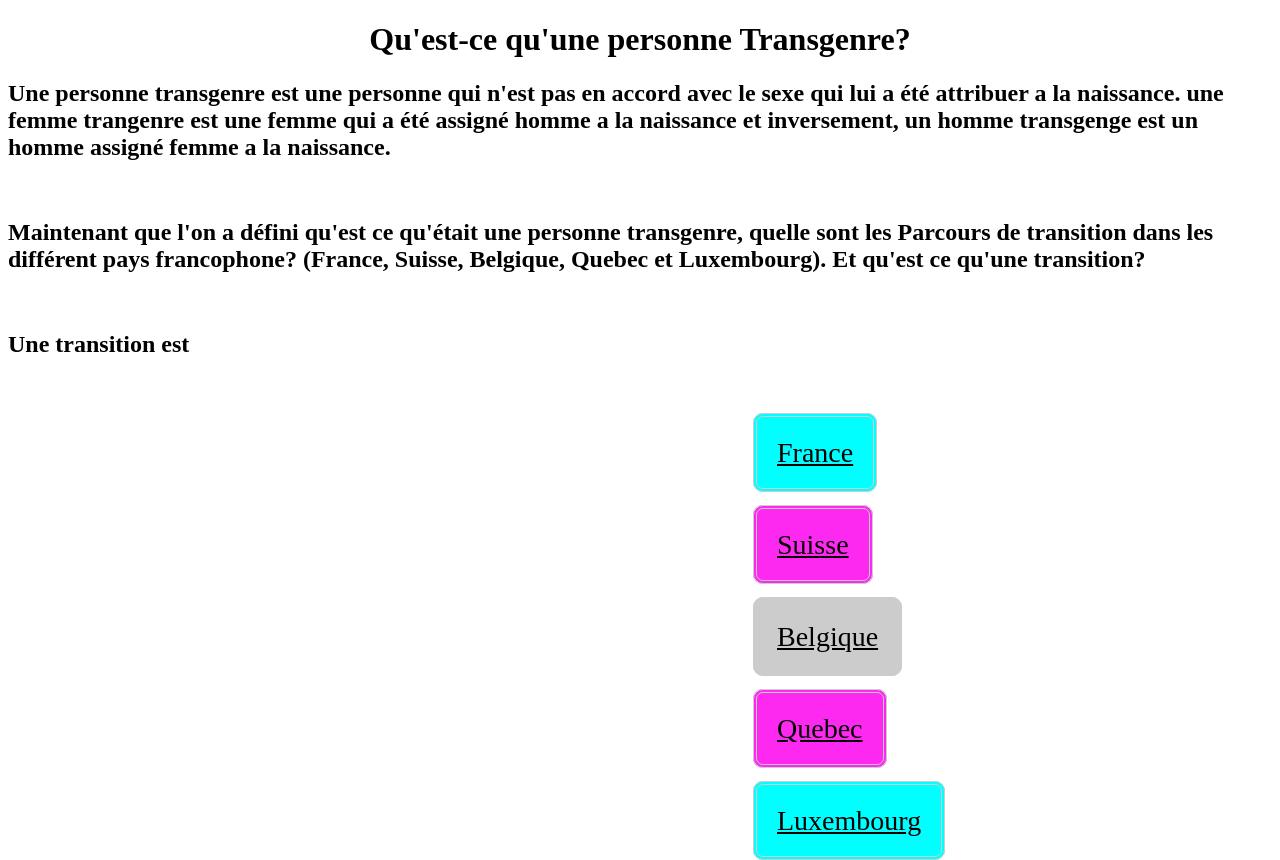
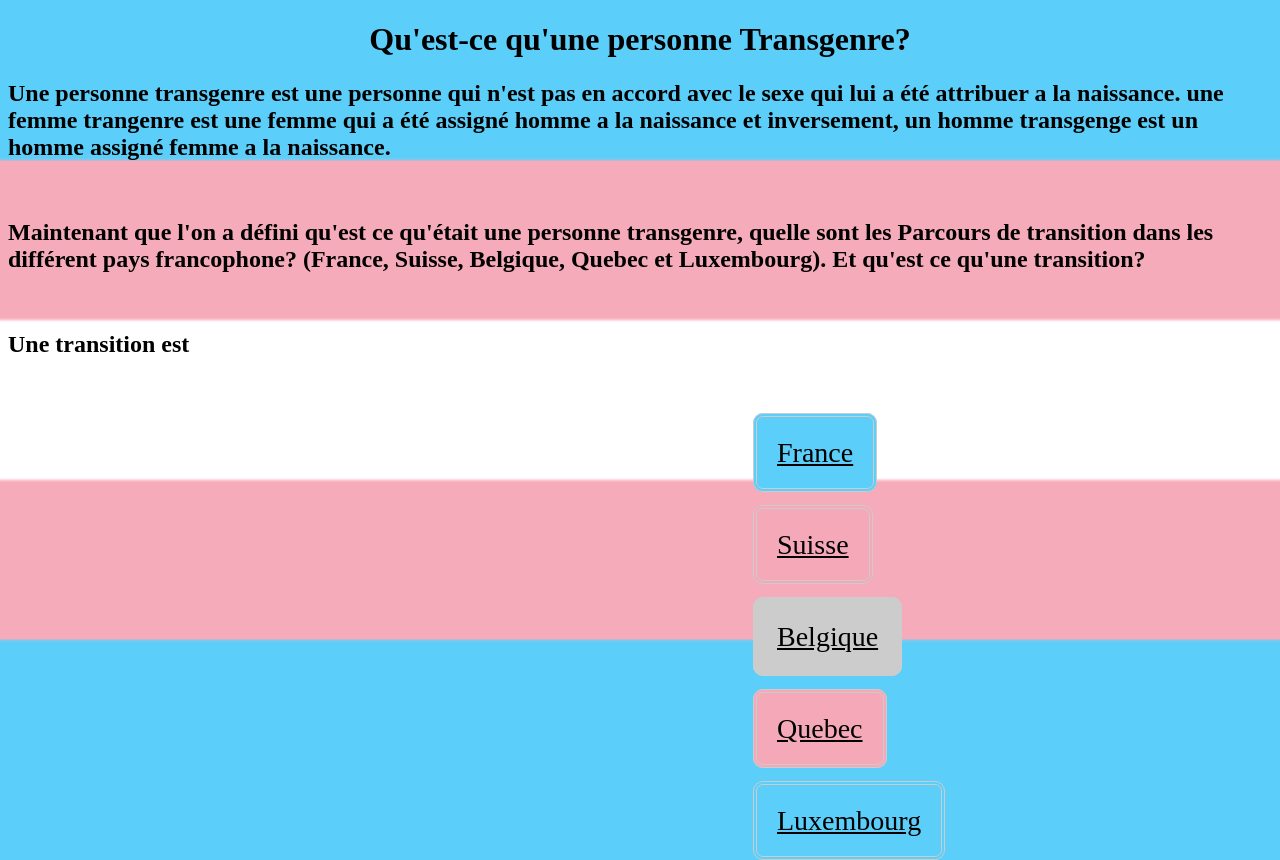
Before and after one commit to niouf07/Project-trangender, a plain HTML site: page index.html in a window 1280 px wide. Drawn offline with Linux system fonts and the light colour scheme.

Commit message:
background image centrement des bouton et correction couleur bouton

```diff
--- a/css/style.css
+++ b/css/style.css
@@ -28,11 +28,11 @@ a {
 }
 
 .fr {
-  background-color: aqua;
+  background-color: rgb(91, 206, 250);
 }
 
 .ch {
-  background-color: rgb(254, 41, 240);
+  background-color: rgb(245, 169, 184);
 }
 
 .belge {
@@ -40,13 +40,21 @@ a {
 }
 
 .quebec {
-  background-color: rgb(254, 41, 240);
+  background-color: rgb(245, 169, 184);
 }
 
 .lux {
-  background-color: aqua;
+  background-color: rgb(91, 206, 250);
 }
 
 .centre {
   padding-left: 700px;
 }
+
+html {
+  background: url(/img/trans.png) no-repeat center center fixed;
+  -webkit-background-size: cover;
+  -moz-background-size: cover;
+  -o-background-size: cover;
+  background-size: cover;
+}
--- a/index.html
+++ b/index.html
@@ -9,6 +9,7 @@
     <title>Transgenre | Parcour et démarche | Acceuil</title>
   </head>
   <body>
+  <div class="haut">
     <h1>Qu'est-ce qu'une personne Transgenre?</h1>
     <h2>
       Une personne transgenre est une personne qui n'est pas en accord avec le
@@ -16,6 +17,7 @@
       femme qui a été assigné homme a la naissance et inversement, un homme
       transgenge est un homme assigné femme a la naissance.
     </h2>
+  </div>
     <br />
     <h2>
       Maintenant que l'on a défini qu'est ce qu'était une personne transgenre,
```
Also changed, not shown: img/trans.png (added).
